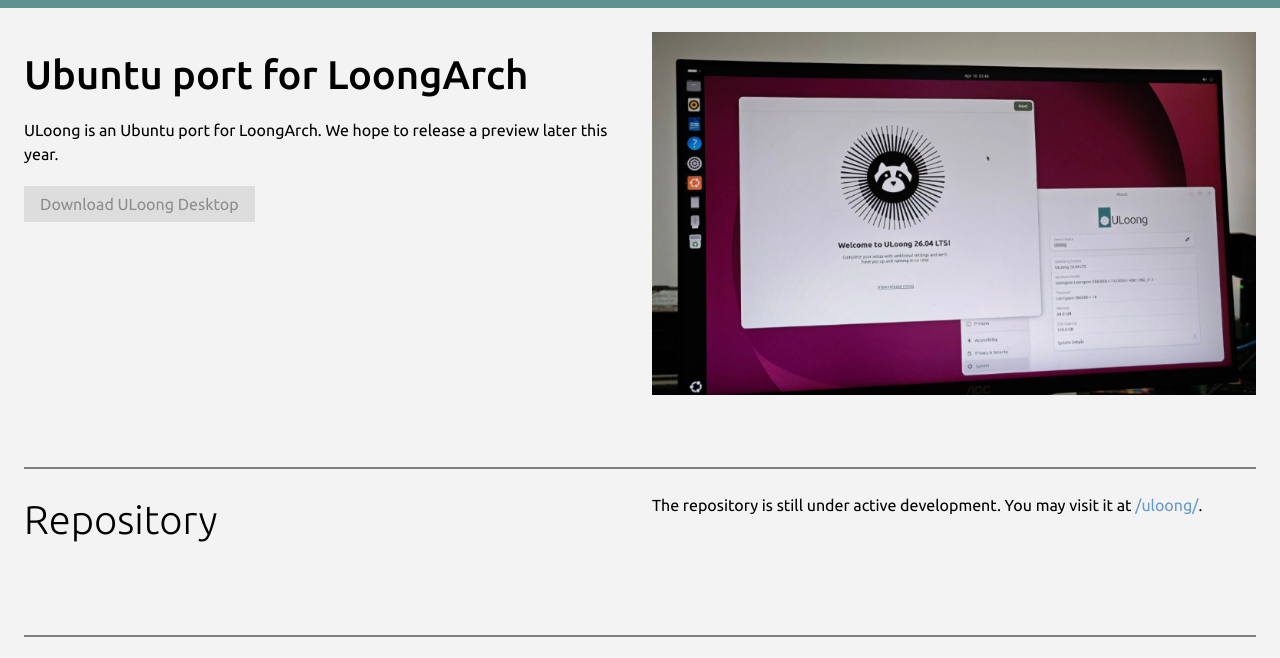
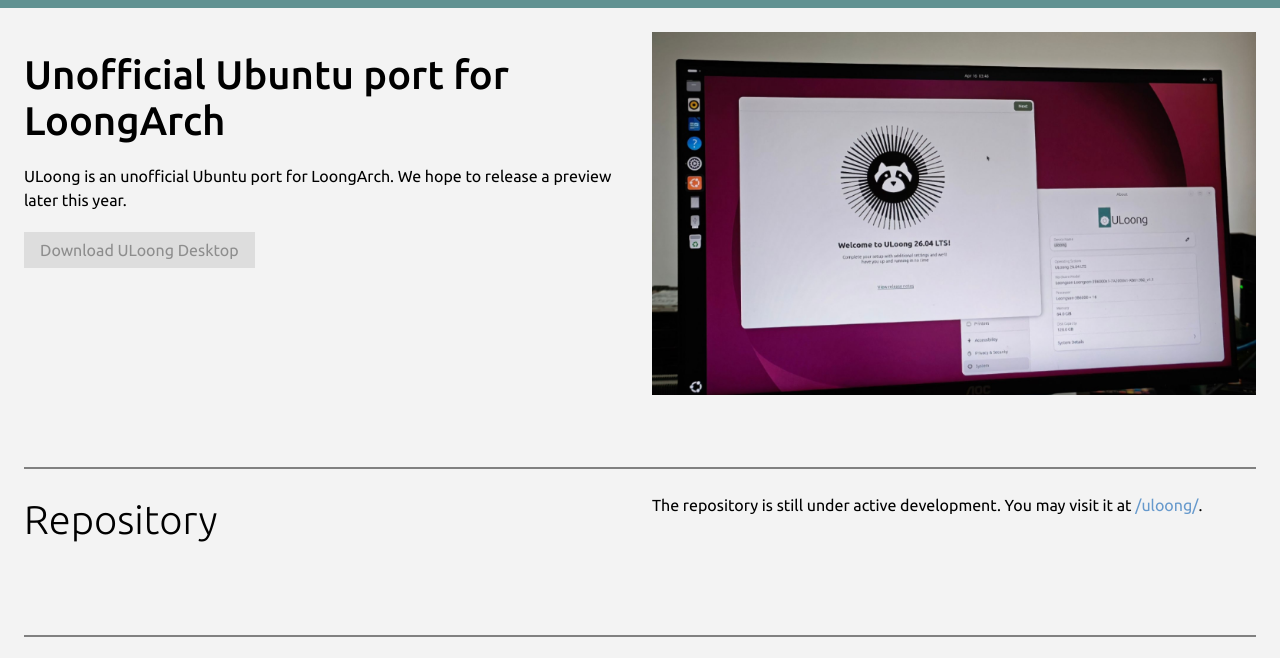
Before and after one commit to uloong-community/website, a plain HTML site: page index.html in a window 1280 px wide. Shown: the part 96-754 px from the top of the page. Drawn offline with Linux system fonts and the light colour scheme.

Commit message:
chore: emphasize "unofficial"

```diff
--- a/index.html
+++ b/index.html
@@ -191,8 +191,8 @@
       <main>
         <section class="section-desktop section-grid">
           <div>
-            <h1>Ubuntu port for LoongArch</h1>
-            <p>ULoong is an Ubuntu port for LoongArch. We hope to release a preview later this year.</p>
+            <h1>Unofficial Ubuntu port for LoongArch</h1>
+            <p>ULoong is an unofficial Ubuntu port for LoongArch. We hope to release a preview later this year.</p>
             <a>Download ULoong Desktop</a>
           </div>
           <div class="image-container">
```
